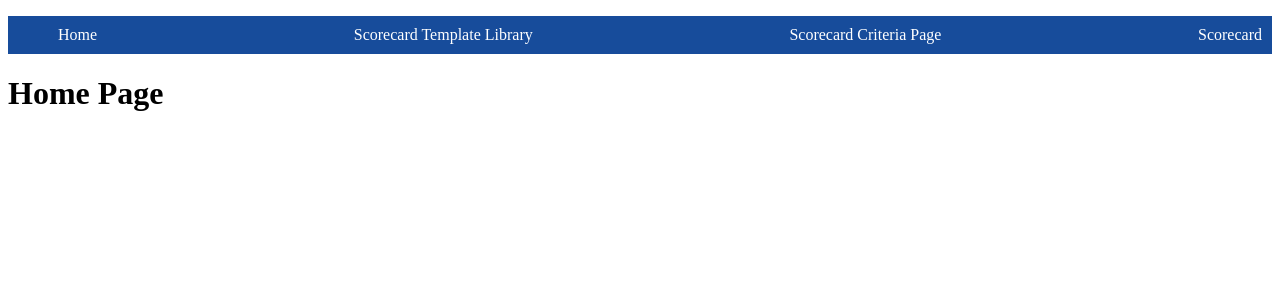
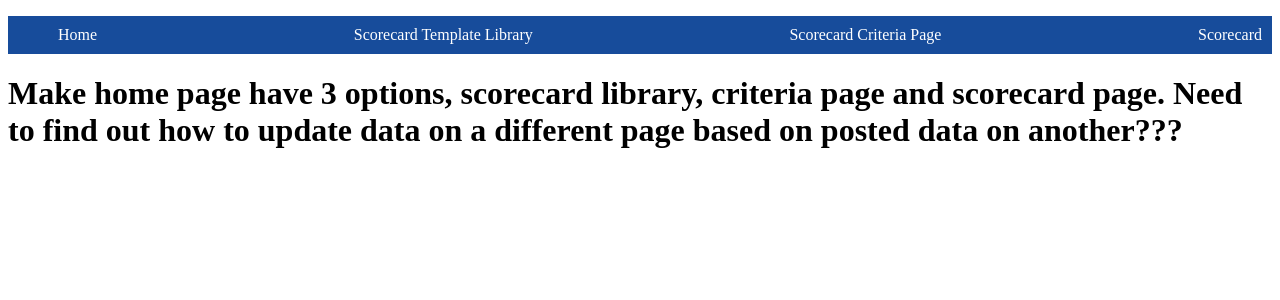
Before and after one commit to GlivermoreICstars/vite-medline, a React (Vite) app in the folder medline-vite/: page /Home in a window 1280 px wide. Shown: the top 300 px of the page. Built offline with nearby package versions, Linux system fonts and the light colour scheme.

Commit message:
Added library to routes in app.js

```diff
--- a/medline-vite/src/App.jsx
+++ b/medline-vite/src/App.jsx
@@ -3,6 +3,7 @@ import './App.css'
 import Scorecard from './pages/Scorecard'
 import { BrowserRouter, Routes, Route } from 'react-router-dom';
 import NoPage from './pages/NoPage';
+import ScoreCardLibrary from './pages/ScoreCardLibrary';
 import Home from './pages/Home';
 import CriteriaPage from './pages/CriteriaPage';
 import MainHeader from './components/MainHeader';
@@ -28,6 +29,7 @@ function App() {
         <Routes>
           <Route index element={<Home />}/>
           <Route path="/Home" element={<Home />}/>
+          <Route path='/ScoreCardLibrary' element={<ScoreCardLibrary />}/>
           <Route path="/Criteria" element={<CriteriaPage />}/>
           <Route path="/Scorecard" element={<Scorecard />}/>
           <Route path="*" element={<NoPage />}/>
--- a/medline-vite/src/pages/Home.jsx
+++ b/medline-vite/src/pages/Home.jsx
@@ -4,7 +4,7 @@ import React from "react";
 function Home() {
   return (
     <>
-      <h1>Home Page</h1>
+      <h1>Make home page have 3 options, scorecard library, criteria page and scorecard page. Need to find out how to update data on a different page based on posted data on another???</h1>
 
     </>
   )
```
Also changed, not shown: medline-vite/src/pages/LoginPage.jsx (deleted, +0 -16 lines).
